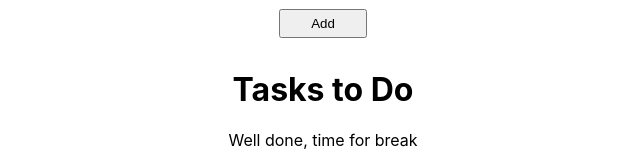
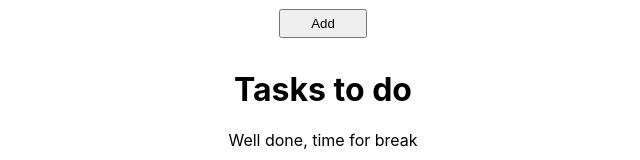
Before and after one commit to damegamat/ToDoApp, a React (Create React App) app: page / in a window 1280 px wide. Shown: the part 223-383 px from the top of the page, without its empty margins (317-957 px from the left). Built offline with nearby package versions, Linux system fonts and the light colour scheme.

Commit message:
change text

```diff
--- a/src/components/TaskList.js
+++ b/src/components/TaskList.js
@@ -41,7 +41,7 @@ const TaskList = props => {
   return (
     <>
       <div className="active">
-        <h1>Tasks to Do</h1>
+        <h1>Tasks to do</h1>
         {activeTasks.length > 0 ? (
           activeTasks
         ) : (
```
